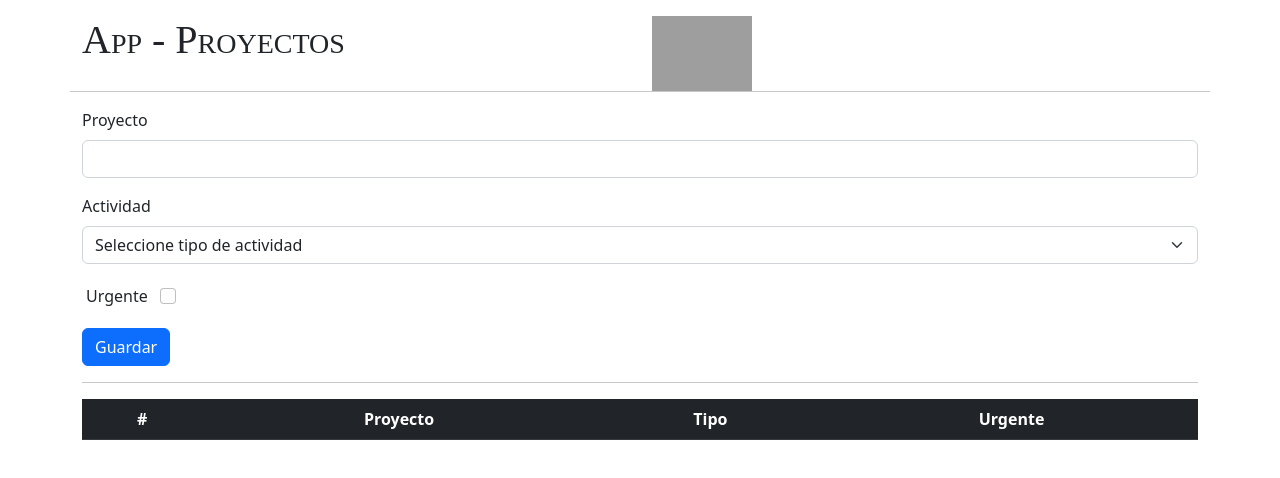
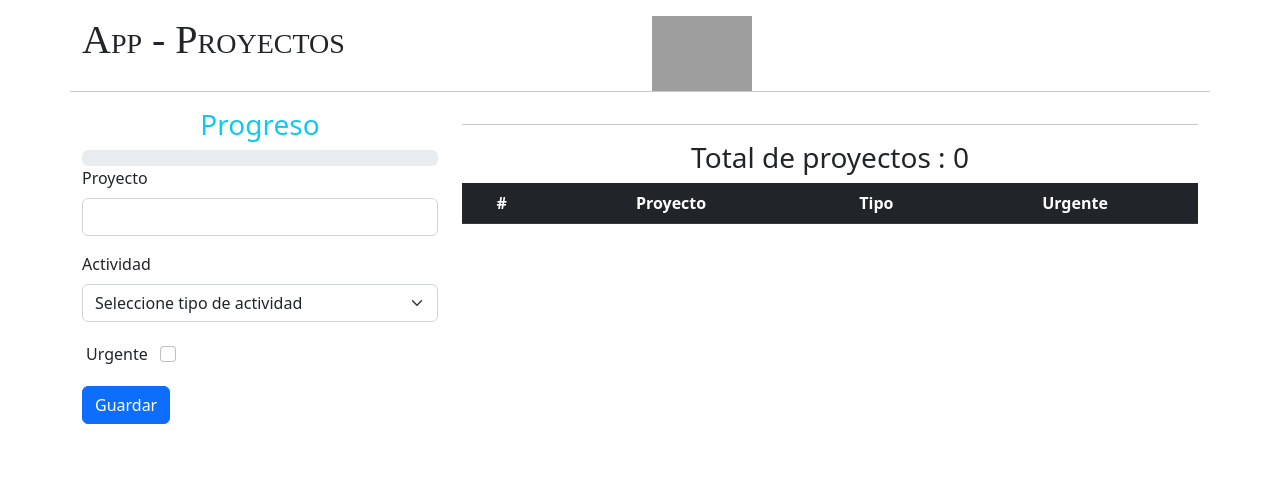
Before and after one commit to itzel003/formularios-04, a Vue app: page / in a window 1280 px wide. Shown: the top 478 px of the page. Built offline with nearby package versions, Linux system fonts and the light colour scheme; grey boxes are pictures that could not be loaded.

Commit message:
actualización

```diff
--- a/src/components/Formulario.vue
+++ b/src/components/Formulario.vue
@@ -1,4 +1,22 @@
 <template>
+
+  <div class="row">
+    <div class="col-12 col-md-4">
+      <h3 class="text-center" :class="proyecto.urgente ? 'text-success' : 'text-info' "   >Progreso {{porcentaje}}</h3>
+
+      <!-- progress bar -->
+      <div class="progress">
+        <div class="progress-bar progress-bar-striped progress-bar-animated bg-success"
+        role="progressbar"
+        :aria-valuenow="porcentaje"
+        aria-valuemin="0"
+        aria-valuemax="100"
+        :style="`width:${porcentaje}%`">
+
+        </div>
+      </div>
+       <!-- progress bar -->
+
       <!-- bootstrap form -->
 <form @submit.prevent="registrarproyecto">
   <div class="mb-3">
@@ -20,36 +38,27 @@
   </div>
   <button type="submit" class="btn btn-primary">Guardar</button>
 </form>
-  <hr>
-  <div class="table-responsive">
-    <table class="table table-dark text-center">
-        <thead>
-            <tr>
-                <th>#</th>
-                <th>Proyecto</th>
-                <th>Tipo</th>
-                <th>Urgente</th>
-            </tr>
-        </thead>
-        <tbody v-for="(proyecto,index) in proyectos" :key="index">
-            <tr class="table-light">
-                <th>{{index + 1}}</th>
-                <td>{{proyecto.proyecto}}</td>
-                <td>{{proyecto.tipo}}</td>
-                <td class="font-weight-bold" :class="proyecto.urgente ? 'table-danger text-danger' : 'table-success text-success'" role="alert">{{proyecto.urgente ? "Si" : "No"}}</td>
-            </tr>
-        </tbody>
-    </table>
+
+    </div>
+    <div class="col-12 col-md-8">
+      <total-proyectos :numeroProyectos="numeroProyectos" :proyectos="proyectos" :cambiarEstado="cambiarEstado"/>
+    </div>
+
   </div>
 </template>
 
 <script>
+  import TotalProyectos from './TotalProyectos.vue';
     export default{
+      components:{
+        TotalProyectos
+      },
       data:()=>({
         proyecto:"",
         tipo:"",
         urgente:false,
-        proyectos:[]
+        proyectos:[],
+        numeroProyectos:0,
       }),
       methods:{
         registrarproyecto(){
@@ -59,13 +68,34 @@
                 urgente : this.urgente
             };
 
-        this.proyectos.push(proyecto);
+        this.proyectos.push(proyecto),
         this.proyecto = "",
         this.tipo = "",
         this.urgente = false,
           console.log(this.proyectos)
+        },
+        cambiarEstado(id){
+          //this.urgente = !this.urgente;
+          this.proyectos[id].urgente = !this.proyectos[id].urgente;
+        }
+
+      },
+      computed:{
+        numeroProyectos(){
+          return this.proyectos.length;
+        },
+        porcentaje(){
+          let completados = 0;
+
+          this.proyectos.map(proyectos =>{
+            if (proyectos.i) {
+              completados++;
+            }
+            return (completados *100) / this.numeroProyectos || 10;
+          });
         }
       },
+
     };
 
   </script>
--- /dev/null
+++ b/src/components/TotalProyectos.vue
@@ -0,0 +1,36 @@
+<template>
+    <hr>
+    <h3 class="text-center">Total de proyectos : {{this.proyectos.length}}</h3>
+    <div class="table-responsive">
+      <table class="table table-dark text-center">
+          <thead>
+              <tr>
+                  <th>#</th>
+                  <th>Proyecto</th>
+                  <th>Tipo</th>
+                  <th>Urgente</th>
+              </tr>
+          </thead>
+          <tbody v-for="(proyecto,index) in proyectos" :key="index">
+              <tr class="table-light">
+                  <th>{{index + 1}}</th>
+                  <td>{{proyecto.proyecto}}</td>
+                  <td>{{proyecto.tipo}}</td>
+                  <td @click="cambiarEstado(index)"
+                  class="font-weight-bold" :class="proyecto.urgente ? 'table-danger text-danger' : 'table-success text-success'" role="alert">{{proyecto.urgente ? "Si" : "No"}}</td>
+
+              </tr>
+          </tbody>
+      </table>
+    </div>
+</template>
+<script>
+
+export default{
+    props:[
+        'numeroProyectos',
+        'proyectos',
+        'cambiarEstado'
+    ],
+}
+</script>
```
Lines whose indentation alone changed are shown as unchanged.
